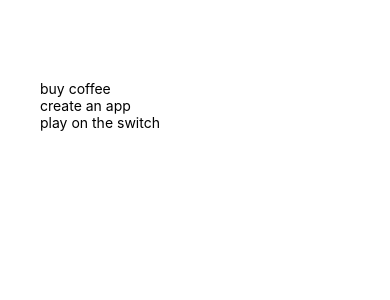
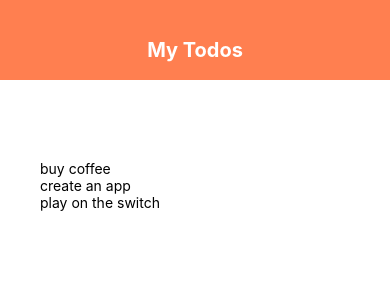
Before and after one commit to YasudaYutaka/React-Native-to-do-list, a React Native app: screen / in a window 390 px wide. Shown: the top 300 px of the page. Built offline with nearby package versions, Linux system fonts and the light colour scheme.

Commit message:
header component

```diff
--- a/App.js
+++ b/App.js
@@ -1,6 +1,7 @@
 import { StatusBar } from 'expo-status-bar';
 import React, {useState} from 'react';
 import { StyleSheet, Text, View, FlatList } from 'react-native';
+import Header from './components/header';
 
 export default function App() {
 
@@ -12,6 +13,7 @@
 
   return (
     <View style={styles.container}>
+      <Header />
       <View style={styles.content}>
         {/* todo form */}
         <View style={styles.list}>
--- /dev/null
+++ b/components/header.js
@@ -0,0 +1,24 @@
+import React from 'react';
+import { StyleSheet, Text, View } from 'react-native';
+
+export default function Header() {
+    return (
+        <View style={styles.header}>
+            <Text style={styles.title}>My Todos</Text>
+        </View>
+    );
+}
+
+const styles = StyleSheet.create({
+    header: {
+        height: 80,
+        paddingTop: 38,
+        backgroundColor: 'coral',
+    },
+    title: {
+        textAlign: 'center',
+        color: '#FFF',
+        fontSize: 20,
+        fontWeight: 'bold'
+    }
+});
```
